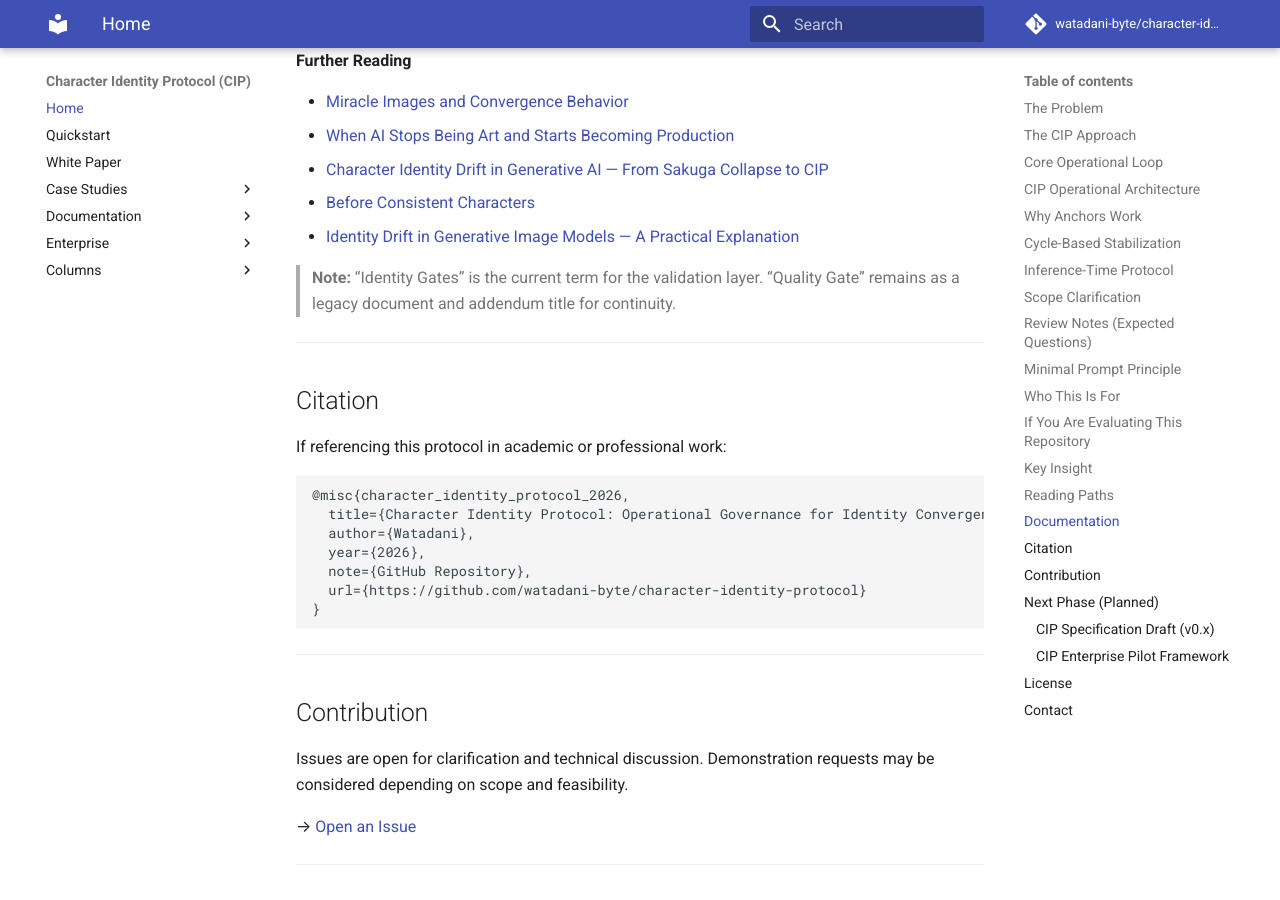
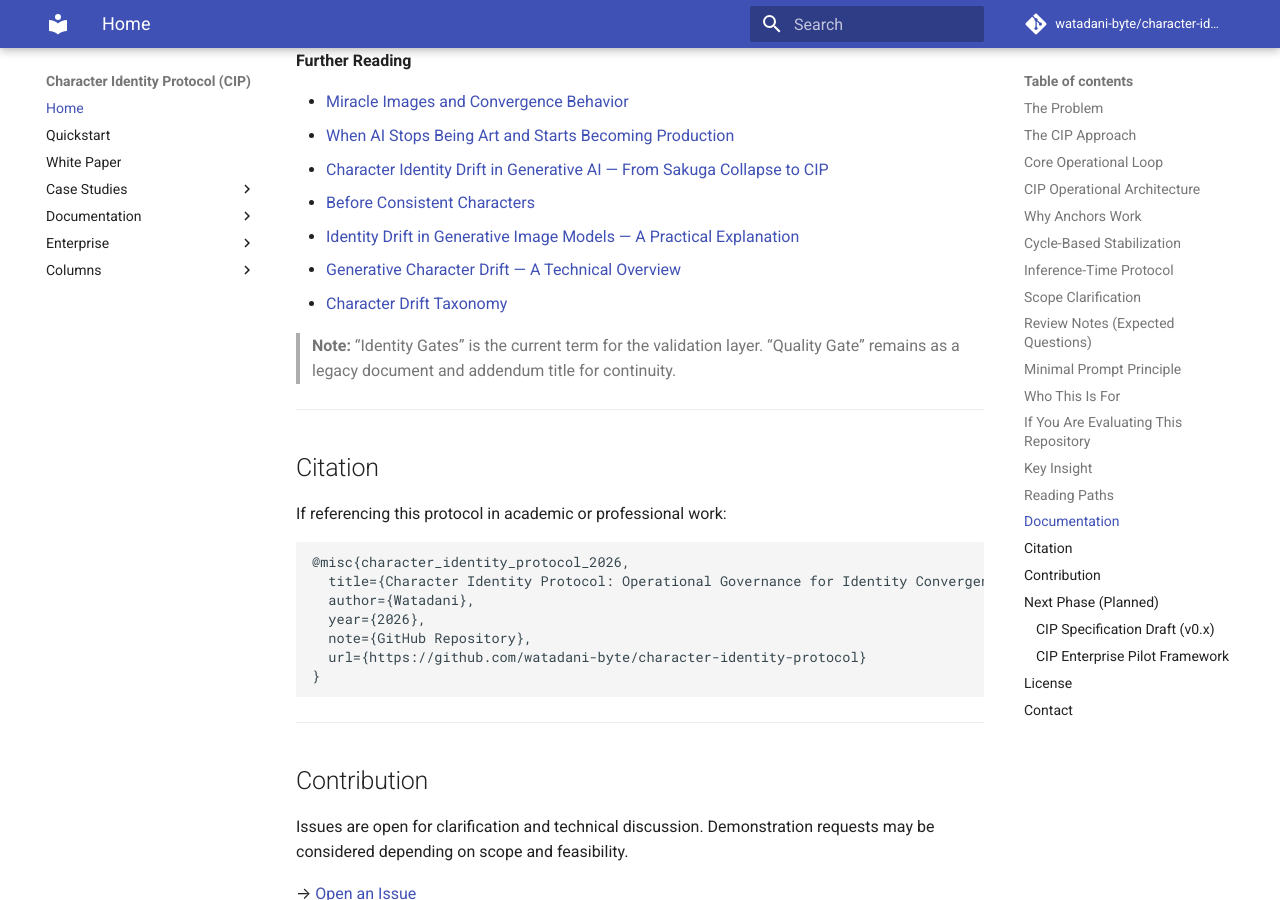
Before and after one commit to watadani-byte/character-identity-protocol, an MkDocs documentation site: the page built from docs/index.md, in a window 1280 px wide and 900 px high, scrolled down 8608 px. Built offline with MkDocs 1.6.1 and Material for MkDocs 9.7.7, drawn with Linux system fonts in a browser that asks for light colours; comment, search, counter and statistics services are not loaded.

Commit message:
index.md を更新

```diff
--- a/docs/index.md
+++ b/docs/index.md
@@ -363,6 +363,8 @@ Identity in generative systems does not persist automatically.
 - [Character Identity Drift in Generative AI — From Sakuga Collapse to CIP](docs/column_identity_drift.md)
 - [Before Consistent Characters](docs/column_before_consistent_characters.md)
 - [Identity Drift in Generative Image Models — A Practical Explanation](docs/column_identity_drift_practical.md)
+- [Generative Character Drift — A Technical Overview](docs/column_character_drift_technical.md)
+- [Character Drift Taxonomy](docs/character_drift_taxonomy.md)
 
 > **Note:** “Identity Gates” is the current term for the validation layer. “Quality Gate” remains as a legacy document and addendum title for continuity.
 
```
